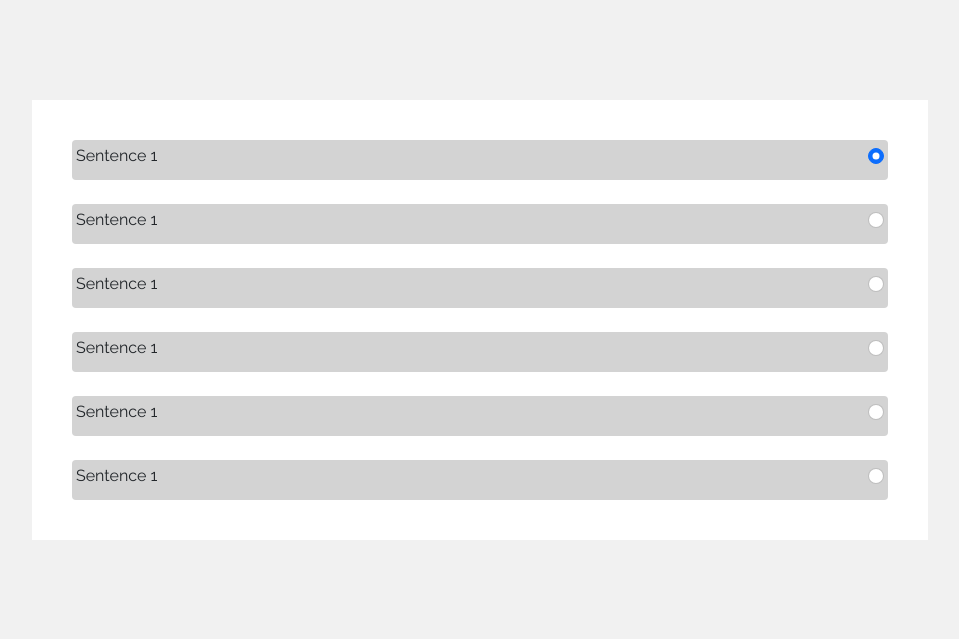
After one commit to LL01-Business-Dowell/100007-dowellsocialmedia, a Django app: template templates/test.html in a window 1280 px wide. The commit adds this page. Shown: the top 639 px of the page, without its empty margins (160-1119 px from the left). Run offline with Django 3.2, Linux system fonts and the light colour scheme; the template is opened without the code that fills it, so the values that code supplies are empty.

Commit message:
added sentence selector

```diff
--- /dev/null
+++ b/templates/test.html
@@ -0,0 +1,87 @@
+<!DOCTYPE html>
+<html>
+<meta name="viewport" content="width=device-width, initial-scale=1.0">
+<link href="https://fonts.googleapis.com/css?family=Raleway" rel="stylesheet">
+<link href="https://cdn.jsdelivr.net/npm/bootstrap@5.1.1/dist/css/bootstrap.min.css" rel="stylesheet"
+      integrity="sha384-F3w7mX95PdgyTmZZMECAngseQB83DfGTowi0iMjiWaeVhAn4FJkqJByhZMI3AhiU" crossorigin="anonymous">
+
+<style>
+    * {
+        box-sizing: border-box;
+    }
+
+    body {
+        background-color: #f1f1f1;
+    }
+
+    #ansDisplay {
+        background-color: #ffffff;
+        margin: 100px auto;
+        font-family: Raleway;
+        padding: 40px;
+        width: 70%;
+        min-width: 300px;
+    }
+
+
+</style>
+<body>
+
+<div id="ansDisplay">
+
+    <div style="height: 40px; background-color: #D3D3D3;border-radius: 4px;padding: 4px">
+                    <p>Sentence 1
+                  <span style="float: right;"><input class="form-check-input" type="radio" name="gridRadios" id="gridRadios1" value="option1" checked></span></p>
+
+    </div>
+
+    <br>
+    <div style="height: 40px; background-color: #D3D3D3;border-radius: 4px;padding: 4px">
+                    <p>Sentence 1
+                  <span style="float: right;"><input class="form-check-input" type="radio" name="gridRadios" id="gridRadios2" value="option2"></span></p>
+
+    </div>
+
+    <br>
+    <div style="height: 40px; background-color: #D3D3D3;border-radius: 4px;padding: 4px">
+                    <p>Sentence 1
+                  <span style="float: right;"><input class="form-check-input" type="radio" name="gridRadios" id="gridRadios3" value="option3"></span></p>
+
+    </div>
+
+    <br>
+    <div style="height: 40px; background-color: #D3D3D3;border-radius: 4px;padding: 4px">
+                    <p>Sentence 1
+                  <span style="float: right;"><input class="form-check-input" type="radio" name="gridRadios" id="gridRadios4" value="option4"></span></p>
+
+    </div>
+
+    <br>
+    <div style="height: 40px; background-color: #D3D3D3;border-radius: 4px;padding: 4px">
+                    <p>Sentence 1
+                  <span style="float: right;"><input class="form-check-input" type="radio" name="gridRadios" id="gridRadios5" value="option5"></span></p>
+
+    </div>
+    <br>
+    <div style="height: 40px; background-color: #D3D3D3;border-radius: 4px;padding: 4px">
+                    <p>Sentence 1
+                  <span style="float: right;"><input class="form-check-input" type="radio" name="gridRadios" id="gridRadios6" value="option6"></span></p>
+
+    </div>
+
+
+
+
+
+</div>
+
+
+
+<script src="https://cdn.jsdelivr.net/npm/bootstrap@5.1.1/dist/js/bootstrap.bundle.min.js"
+        integrity="sha384-/bQdsTh/da6pkI1MST/rWKFNjaCP5gBSY4sEBT38Q/9RBh9AH40zEOg7Hlq2THRZ"
+        crossorigin="anonymous"></script>
+
+
+
+</body>
+</html>
--- a/website/urls.py
+++ b/website/urls.py
@@ -1,7 +1,9 @@
 from django.conf.urls import url
+from django.urls import path
 
 from website import views
 
 urlpatterns = [
-    url('', views.index, name='index'),
+    path('', views.index, name='index'),
+    url('selected_result/', views.selected_result, name='selected_result'),
 ]
```
Also changed, not shown: templates/answer_display.html (+38 -4 lines), templates/stepwise.html (+20 -9 lines), website/views.py (+13 -1 lines), db.sqlite3.
